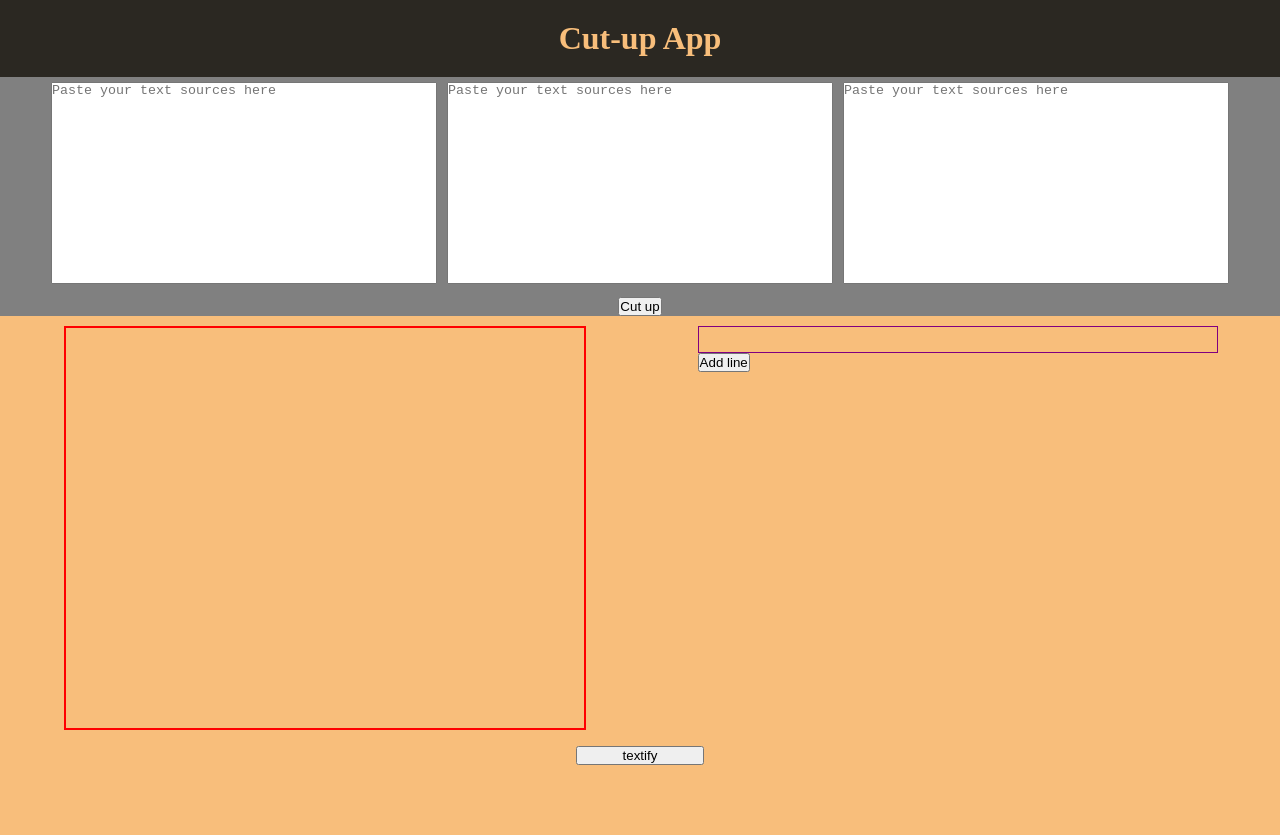
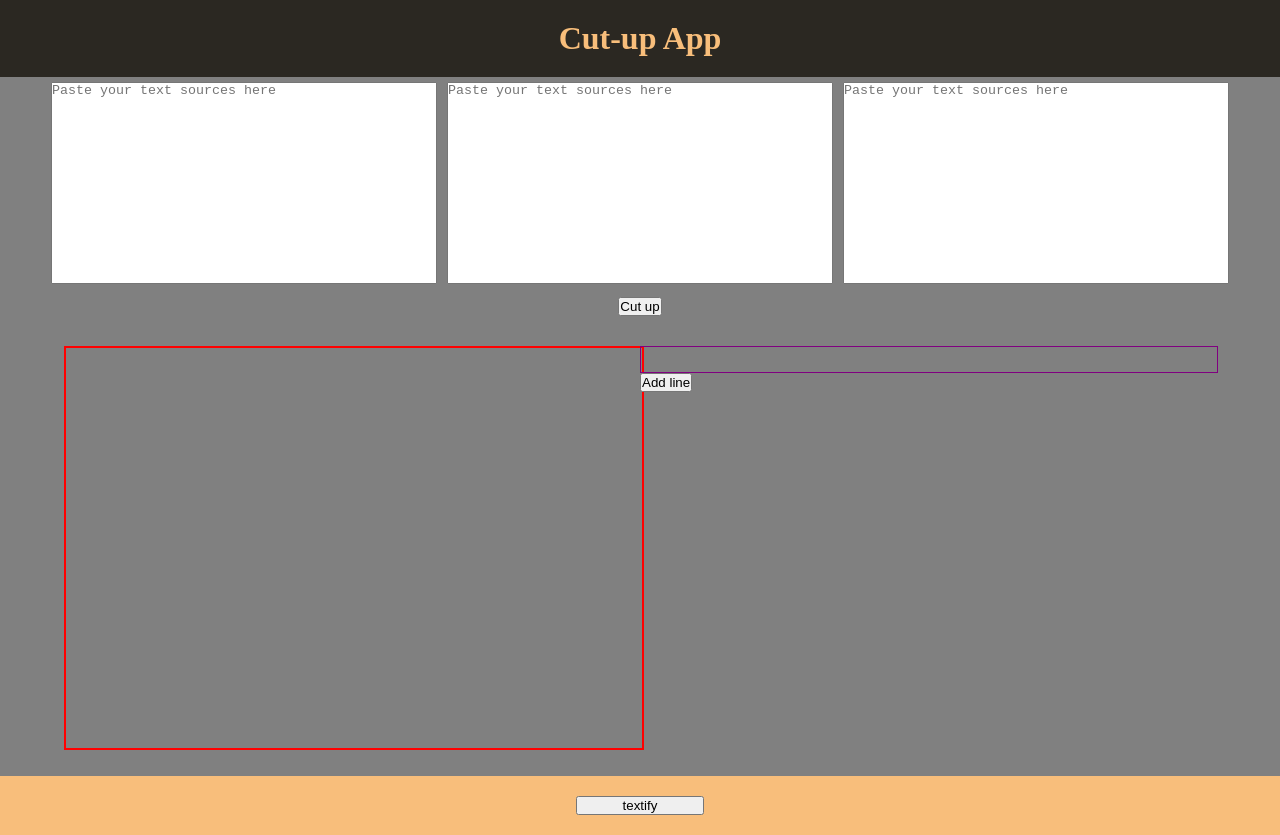
Before and after one commit to charlie-galb/cut-up, a React app: page / in a window 1280 px wide. Before the commit the page ends 800 px from the top, so only its background shows below. Built offline with nearby package versions, Linux system fonts and the light colour scheme.

Commit message:
Add background styling

```diff
--- a/src/styles/components/crafting-board.scss
+++ b/src/styles/components/crafting-board.scss
@@ -1,8 +1,14 @@
+.crafting-background {
+    background-color: grey;
+    padding-bottom: 30px;
+    padding-top: 30px;
+    width: 100%;
+}
+
 .crafting-container {
     display: flex;
     flex-direction: row;
-    justify-content: space-between;
+    justify-content: center;
     margin: auto;
-    padding-top: 10px;
-    width: 90%;
+    width: 100%;
 }
```
